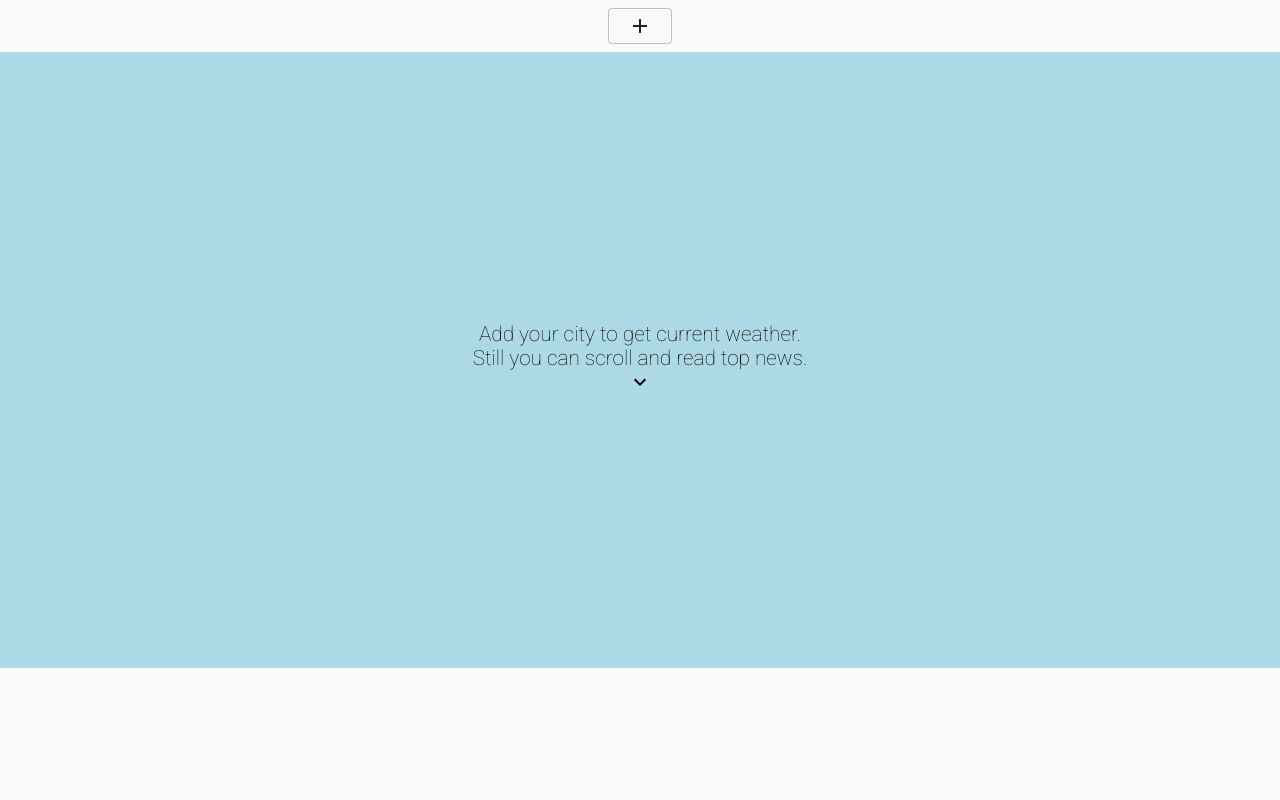
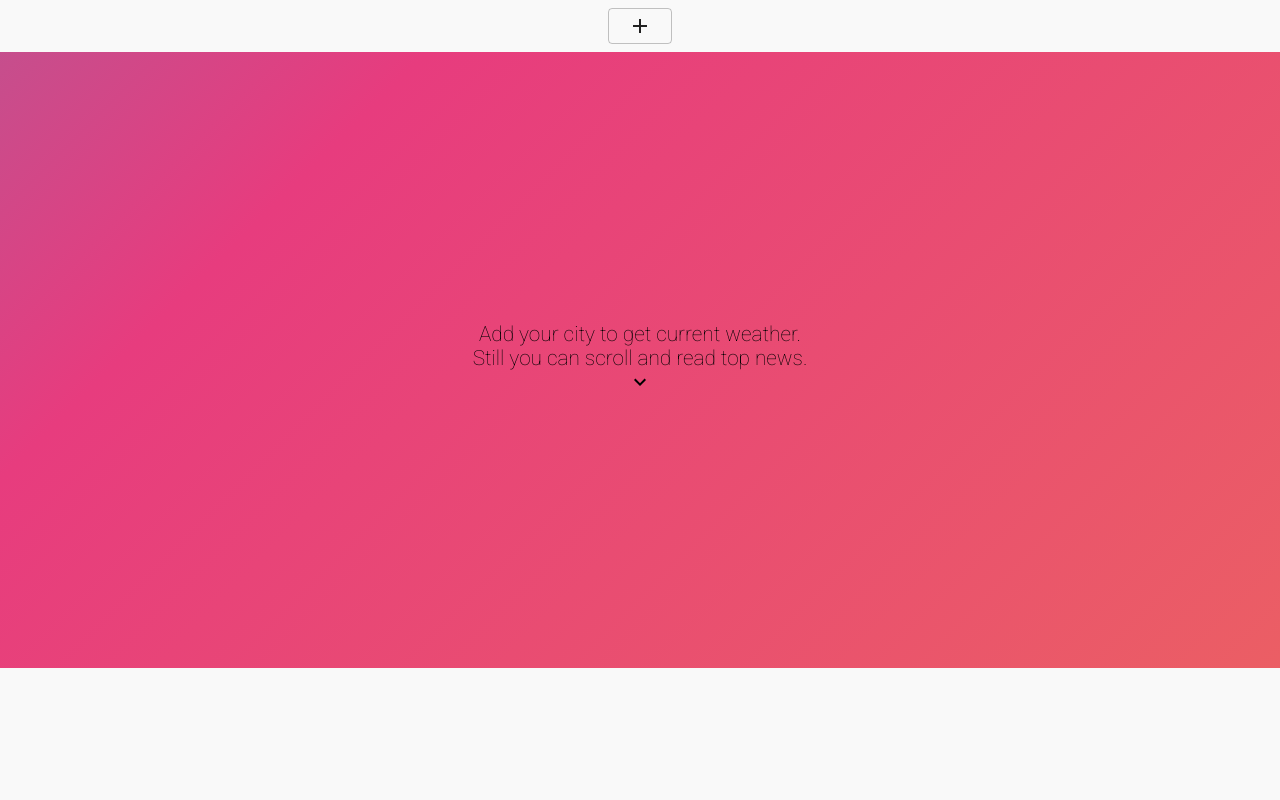
Before and after one commit to Sehbaz/react-weather-app, a React (Create React App) app: page / in a window 1280 px wide. Shown: the top 800 px of the page. Built offline with nearby package versions, Linux system fonts and the light colour scheme; no server answers.

Commit message:
background animation added

```diff
--- a/src/component/Weather/WeatherData.css
+++ b/src/component/Weather/WeatherData.css
@@ -4,9 +4,22 @@
   align-items: center;
   justify-content: center;
   flex-direction: column;
-  background-color: #add8e6;
+  background: linear-gradient(-45deg, #ee7752, #e73c7e, #23a6d5, #23d5ab);
+  background-size: 400% 400%;
+  animation: gradient 15s ease infinite;
   padding: 3rem 0;
   height: 65vh;
+}
+@keyframes gradient {
+  0% {
+    background-position: 0% 50%;
+  }
+  50% {
+    background-position: 100% 50%;
+  }
+  100% {
+    background-position: 0% 50%;
+  }
 }
 .weather-data-container {
   font-family: "Roboto", sans-serif;
--- a/src/component/Weather/WeatherData.js
+++ b/src/component/Weather/WeatherData.js
@@ -35,7 +35,7 @@ const WeatherData = (props) => {
   }, [props.data]);
 
   return (
-    <div className="weather-main-container">
+    <div className="weather-main-container bg-pan-left ">
       <div style={{ display: weatherContainer }}>
         <div className="weather-data-container">
           <span className="city-name">{cityName}</span>
```
